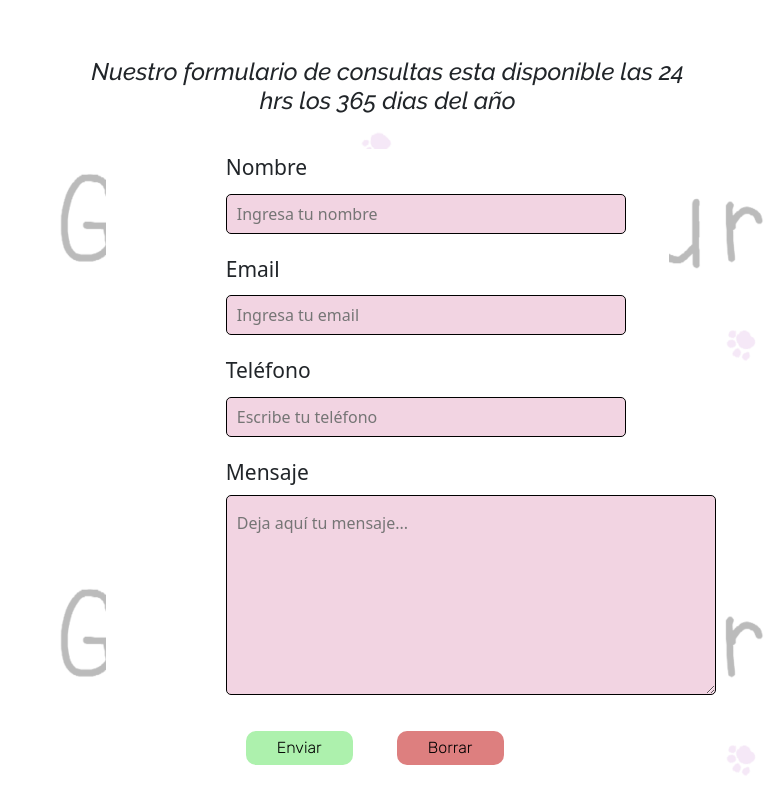
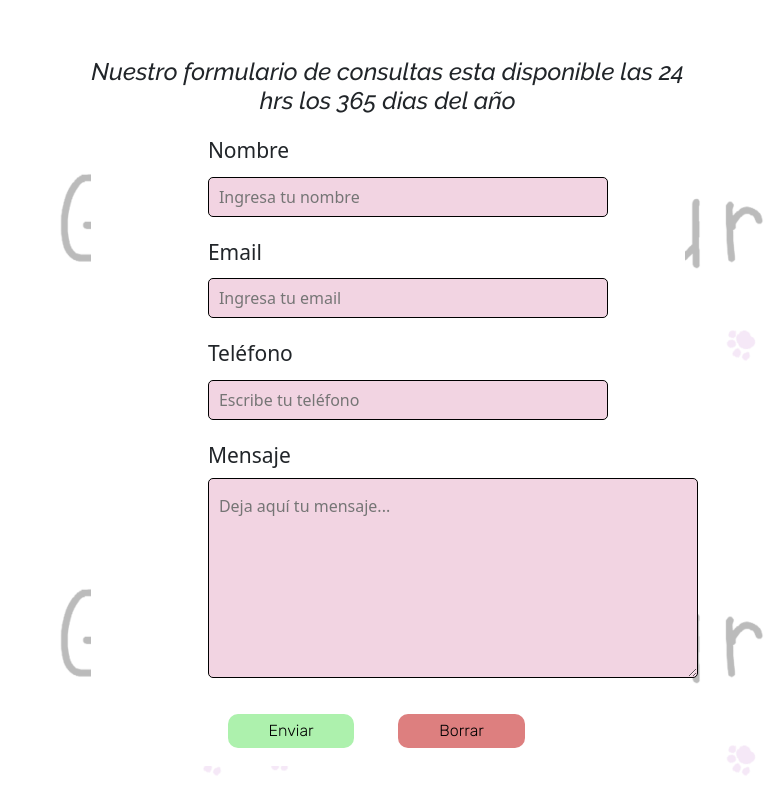
Before and after one commit to CaMar13/proyectoFinalHirschler, a website: page pagina/contacto.html in a window 768 px wide. Shown: the part 780-1580 px from the top of the page. Drawn offline with nearby package versions, Linux system fonts and the light colour scheme; a web font is replaced by a local one.

Commit message:
ultimos cambios

```diff
--- a/scss/componentes/_contacto.scss
+++ b/scss/componentes/_contacto.scss
@@ -60,15 +60,15 @@
     }
     form {
         background-color: $color-principal;
-        width: 55%;
+        width: 80%;
         max-width: 100%;
         height: auto;
+        margin: 03px 04%;
         padding: 03%;
         /* PANTALLAS TABLET */
         @media screen and (min-width: 768px) and (max-width: 1023px) {
-            width: 90%;
-            margin: 04%;
-            padding: 03px 14%;
+            width: 95%;
+            padding: 03px;
         }
         /* PANTALLA CELULAR */
         @media screen and (min-width: 320px) and (max-width: 767px) {
@@ -78,6 +78,15 @@
             padding: 04%;
         }
         ul {
+            margin: 05px 14%;
+            /* PANTALLAS TABLET */
+            @media screen and (min-width: 768px) and (max-width: 1023px) {
+                width: 77%;
+            }
+            /* PANTALLA CELULAR */
+            @media screen and (min-width: 320px) and (max-width: 767px) {
+                margin: 01%;
+            }
             div {
                 label {
                     font-size: map-get($fuente, large);
--- a/scss/componentes/_guarderia.scss
+++ b/scss/componentes/_guarderia.scss
@@ -151,6 +151,7 @@
     li {
         background-color: $color-principal;
         font-family: $fuente-familia-parrafo;
+        font-size: map-get($fuente, normal);
         font-weight: 400;
         padding: 03px 30px;
         margin: 15px 100px;
```
Also changed, not shown: pagina/guarderia.html (+1 -1 lines), css/style.css, 2 other files.
